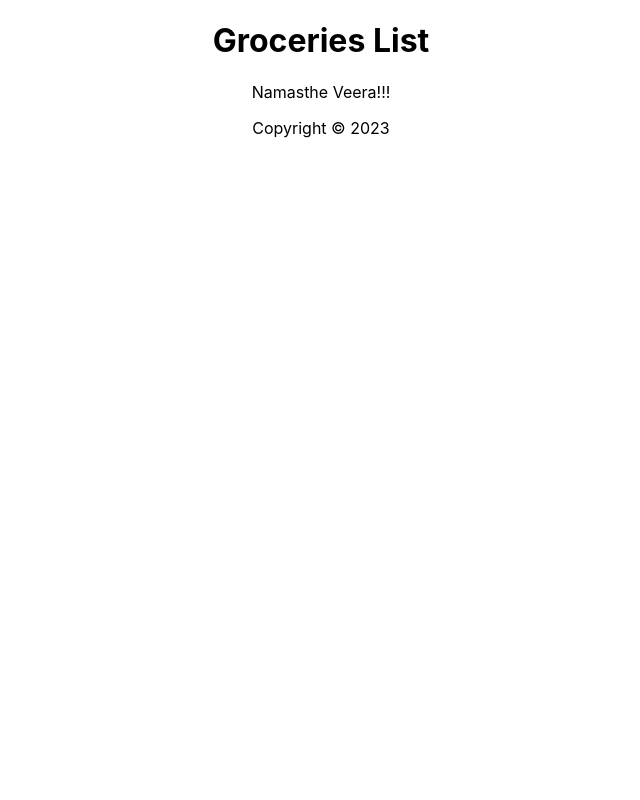
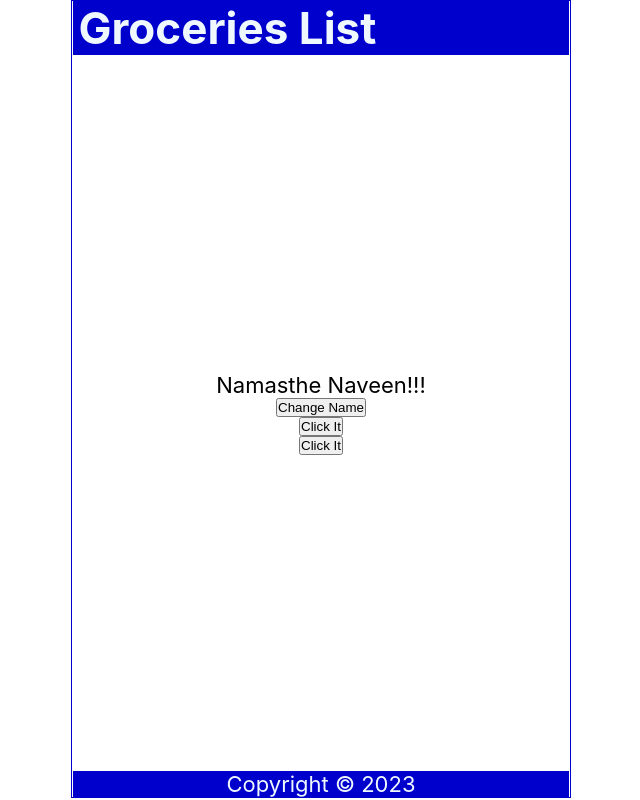
Before and after one commit to NaveenDvlpr/reactTutorials, a React (Create React App) app: page / in a window 1280 px wide. Shown: the whole page, without its empty margins (319-959 px from the left). Built offline with nearby package versions, Linux system fonts and the light colour scheme.

Commit message:
learned upto hooks

```diff
--- a/src/App.css
+++ /dev/null
@@ -1,38 +0,0 @@
-.App {
-  text-align: center;
-}
-
-.App-logo {
-  height: 40vmin;
-  pointer-events: none;
-}
-
-@media (prefers-reduced-motion: no-preference) {
-  .App-logo {
-    animation: App-logo-spin infinite 20s linear;
-  }
-}
-
-.App-header {
-  background-color: #282c34;
-  min-height: 100vh;
-  display: flex;
-  flex-direction: column;
-  align-items: center;
-  justify-content: center;
-  font-size: calc(10px + 2vmin);
-  color: white;
-}
-
-.App-link {
-  color: #61dafb;
-}
-
-@keyframes App-logo-spin {
-  from {
-    transform: rotate(0deg);
-  }
-  to {
-    transform: rotate(360deg);
-  }
-}
--- a/src/App.js
+++ b/src/App.js
@@ -1,5 +1,4 @@
 
-import './App.css';
 import Header from './Header';
 import Content from './Content';
 import Footer from './Footer';
--- a/src/Content.js
+++ b/src/Content.js
@@ -1,19 +1,34 @@
 import React from 'react';
+import {useState} from 'react';
+
 
 const Content = () => {
+    const [name, setName] = useState('Naveen');
+    const [count, setCount] = useState(0);
 
     const handleNameChange = () => {
         const names = ["Naveen","Mani", "Veera", "Ganesh"];
         const int = Math.floor(Math.random() * 4);
+        return setName(names[int]);
+      };
 
-        return names[int];
-      };
+    const handleClick = () => {
+      setCount(count + 1);
+      console.log(count);
+    }
+
+    const handleClick2 = () => {
+      console.log(count);
+    }
 
   return (
     <main>
-        <p>
-          Namasthe {handleNameChange()}!!!
+        <p onDoubleClick={handleClick}>
+          Namasthe {name}!!!
         </p>
+        <button onClick={handleNameChange}>Change Name</button>
+        <button onClick={handleClick}>Click It</button>
+        <button onClick={handleClick2}>Click It</button>
     </main>
   );
 }
--- a/src/index.css
+++ b/src/index.css
@@ -1,5 +1,15 @@
+* {
+  margin: 0;
+  padding: 0;
+  box-sizing: border-box;
+}
+
+html {
+  font-size: 22px;
+}
+
 body {
-  margin: 0;
+  min-height: 100vh;
   font-family: -apple-system, BlinkMacSystemFont, 'Segoe UI', 'Roboto', 'Oxygen',
     'Ubuntu', 'Cantarell', 'Fira Sans', 'Droid Sans', 'Helvetica Neue',
     sans-serif;
@@ -7,7 +17,41 @@ body {
   -moz-osx-font-smoothing: grayscale;
 }
 
-code {
-  font-family: source-code-pro, Menlo, Monaco, Consolas, 'Courier New',
-    monospace;
+.App {
+  display: flex;
+  flex-direction: column;
+  justify-content: center;
+  align-items: center;
+  height: calc(100vh - 2px);
+  max-width: 500px;
+  border: 1px solid mediumblue;
+  margin: auto;
 }
+
+header {
+  width: calc(100% - 2px);
+  padding: 0 0.25em;
+  background-color: mediumblue;
+  color: aliceblue;
+  display: flex;
+  justify-content: space-between;
+  align-items: center;
+}
+
+main {
+  width: 100%;
+  display: flex;
+  flex-direction: column;
+  flex-grow: 1;
+  justify-content: center;
+  align-items: center;
+  overflow-y: auto;
+  overflow-x: auto;
+}
+
+footer {
+  width: calc(100% - 2px);
+  background-color: mediumblue;
+  color: aliceblue;
+  text-align: center;
+}
```
Also changed, not shown: src/logo.svg (deleted).
